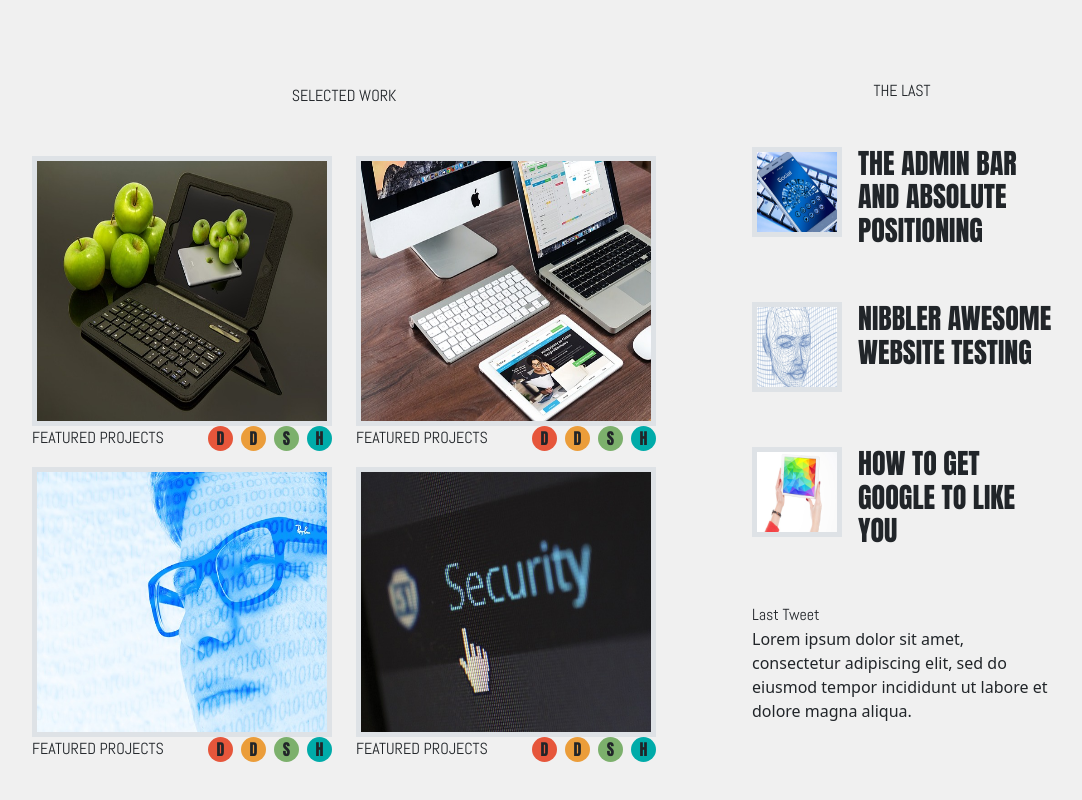
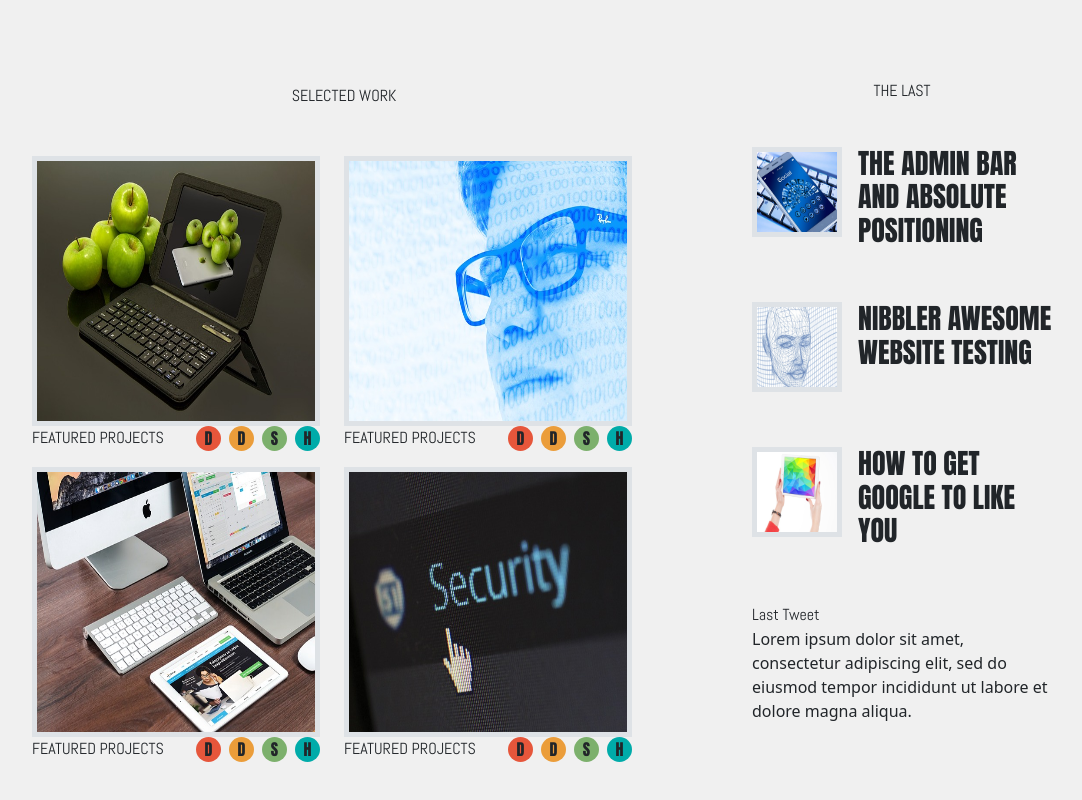
Before and after one commit to codeup-clayton-knox/codeup-design-project, a plain HTML site: page index.html in a window 1280 px wide. Shown: the part 564-1364 px from the top of the page, without its empty margins (98-1180 px from the left). Drawn offline with nearby package versions, Linux system fonts and the light colour scheme.

Commit message:
finished -wc

```diff
--- a/index.html
+++ b/index.html
@@ -98,8 +98,8 @@
 			<div class="row col-xl-8 col-md-12 p-5">
 				<p class="text-center p-5">SELECTED WORK</p>
 <!--				Original Images-->
-				<div class="col">
-					<div>
+				<div class="row">
+					<div class="col">
 						<img src="images/apple-ipad.jpg" class="mainImage border border-5" alt="picture of an apple ipad">
 						<div class="d-flex justify-content-between pb-3">
 							<p>FEATURED PROJECTS</p>
@@ -111,7 +111,7 @@
 							</div>
 						</div>
 					</div>
-					<div>
+					<div class="col">
 						<img src="images/man.jpg" class="mainImage border border-5" alt="picture of a man">
 						<div class="d-flex justify-content-between pb-3">
 							<p>FEATURED PROJECTS</p>
@@ -124,8 +124,8 @@
 						</div>
 					</div>
 				</div>
-				<div class="col">
-					<div>
+				<div class="row">
+					<div class="col">
 						<img src="images/macbook.jpg" class="mainImage border border-5" alt="picture of a macbook">
 						<div class="d-flex justify-content-between pb-3">
 							<p>FEATURED PROJECTS</p>
@@ -137,7 +137,7 @@
 							</div>
 						</div>
 					</div>
-					<div>
+					<div class="col">
 						<img src="images/security.jpg" class="mainImage border border-5" alt="picture of a security tab">
 						<div class="d-flex justify-content-between pb-3">
 							<p>FEATURED PROJECTS</p>
```
